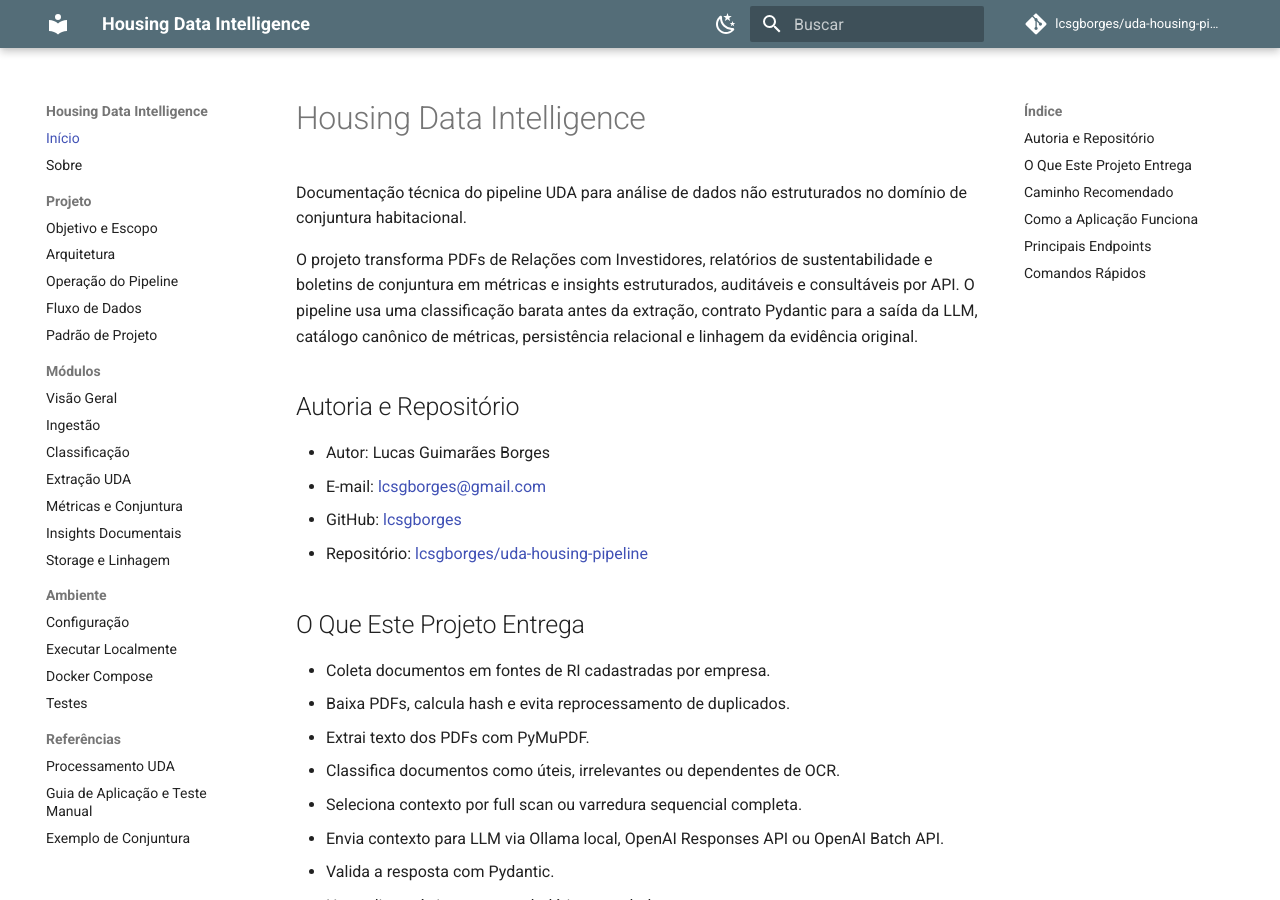
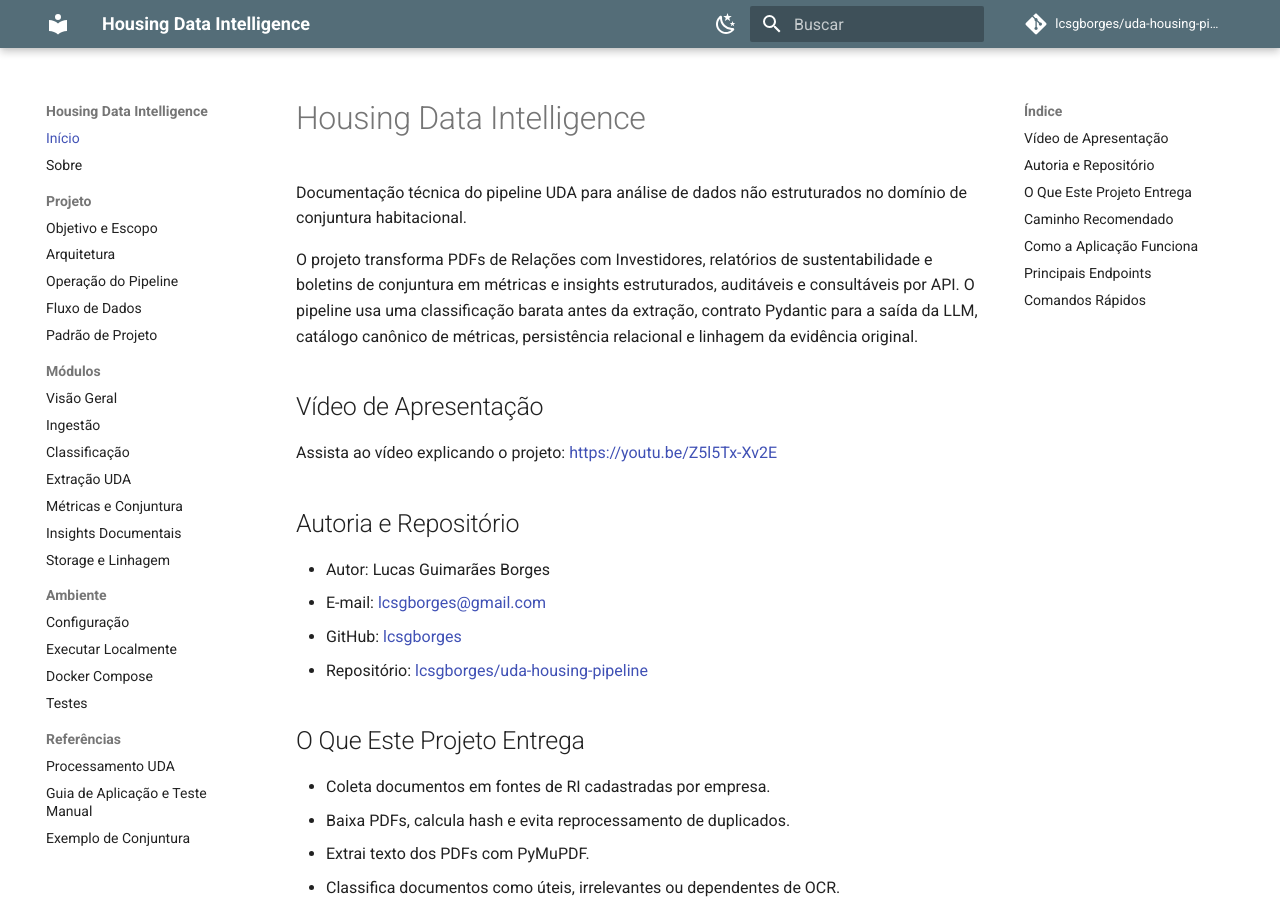
Before and after one commit to lcsgborges/uda-housing-pipeline, an MkDocs documentation site: the page built from docs/index.md, in a window 1280 px wide and 900 px high. Built offline with MkDocs 1.6.1 and Material for MkDocs 9.7.7, drawn with Linux system fonts in a browser that asks for light colours; comment, search, counter and statistics services are not loaded.

Commit message:
feat: adiciona link para vídeo de apresentação do projeto na documentação

```diff
--- a/docs/index.md
+++ b/docs/index.md
@@ -3,6 +3,10 @@
 Documentação técnica do pipeline UDA para análise de dados não estruturados no domínio de conjuntura habitacional.
 
 O projeto transforma PDFs de Relações com Investidores, relatórios de sustentabilidade e boletins de conjuntura em métricas e insights estruturados, auditáveis e consultáveis por API. O pipeline usa uma classificação barata antes da extração, contrato Pydantic para a saída da LLM, catálogo canônico de métricas, persistência relacional e linhagem da evidência original.
+
+## Vídeo de Apresentação
+
+Assista ao vídeo explicando o projeto: [https://youtu.be/Z5l5Tx-Xv2E](https://youtu.be/Z5l5Tx-Xv2E)
 
 ## Autoria e Repositório
 
```
Also changed, not shown: README.md (+4 -0 lines), docs/sobre.md (+4 -0 lines).
